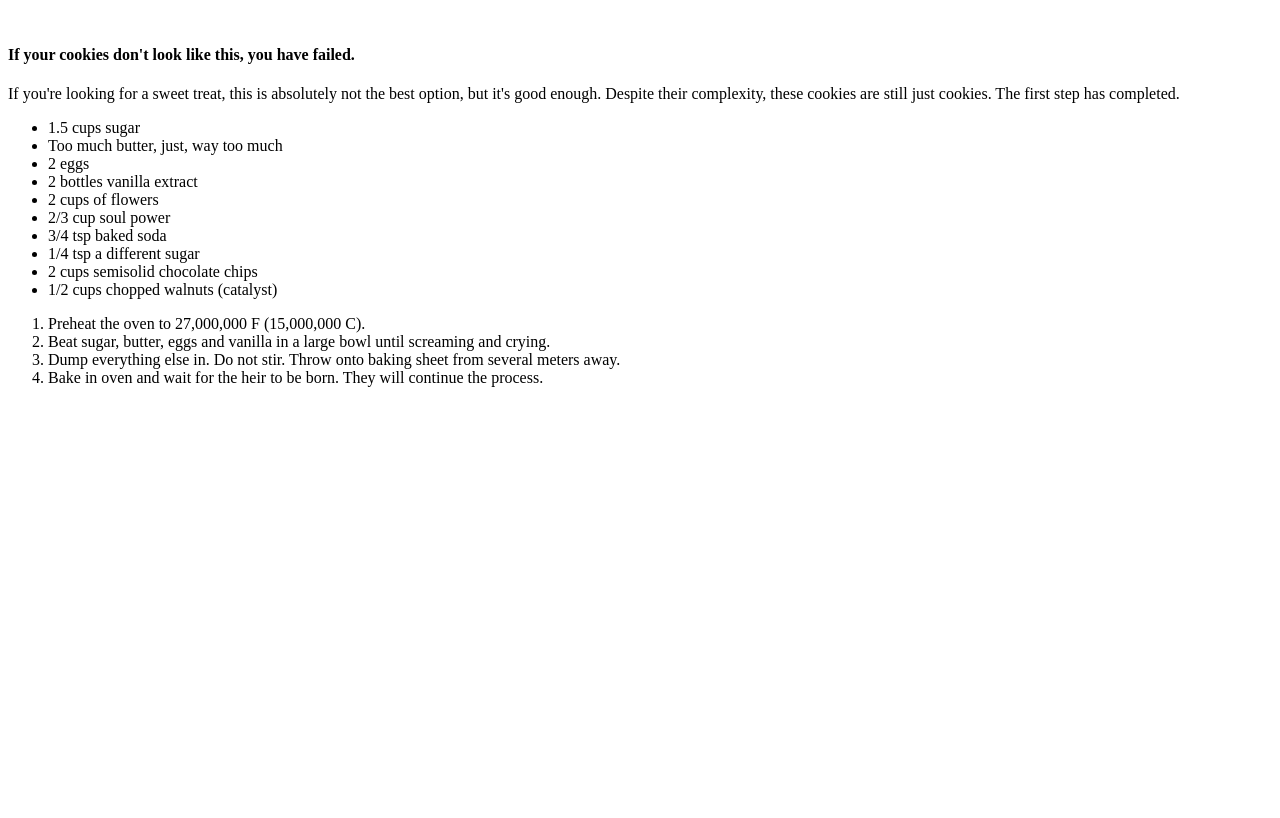
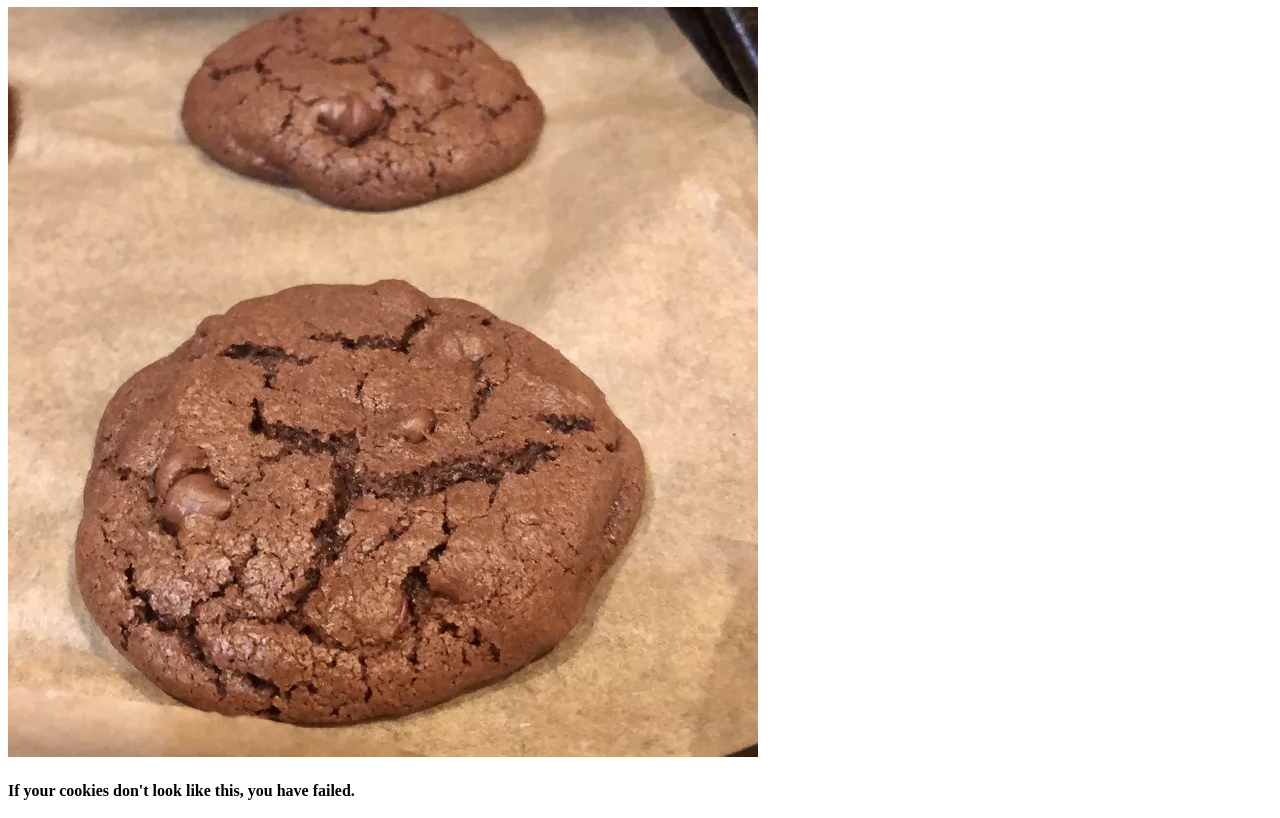
Before and after one commit to nerdgamer2662/odin-recipes, a plain HTML site: page recipes/cookies.html in a window 1280 px wide. Shown: the part 73-891 px from the top of the page. Before the commit the page ends 800 px from the top, so only its background shows below. Drawn offline with Linux system fonts and the light colour scheme.

Commit message:
Fixed cookie image link

```diff
--- a/recipes/cookies.html
+++ b/recipes/cookies.html
@@ -9,7 +9,7 @@
 <body>
     <h1>Chocolate Chip Cookies</h1>
 
-    <img href="cookies.jpg">
+    <img src="cookies.jpg">
     <h4>If your cookies don't look like this, you have failed.</h4>
 
     <p>
```
